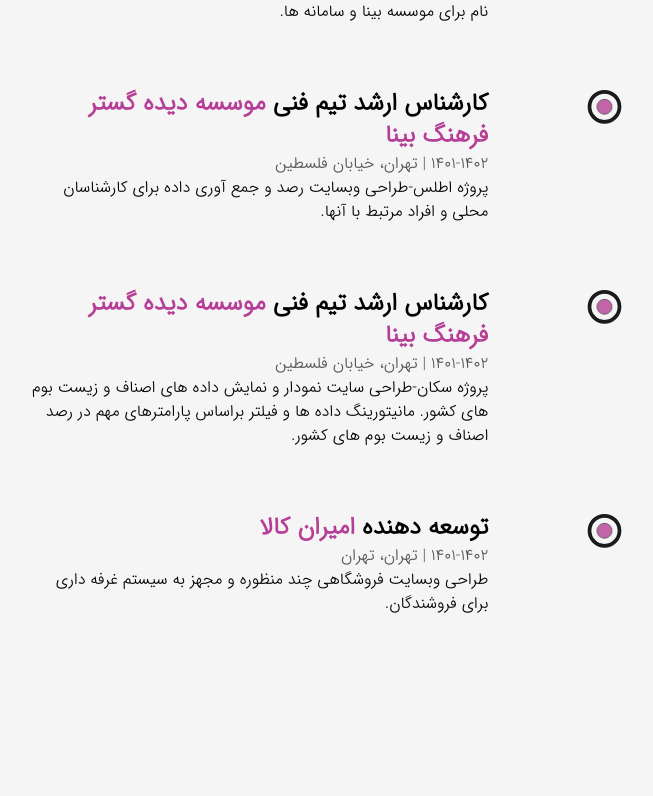
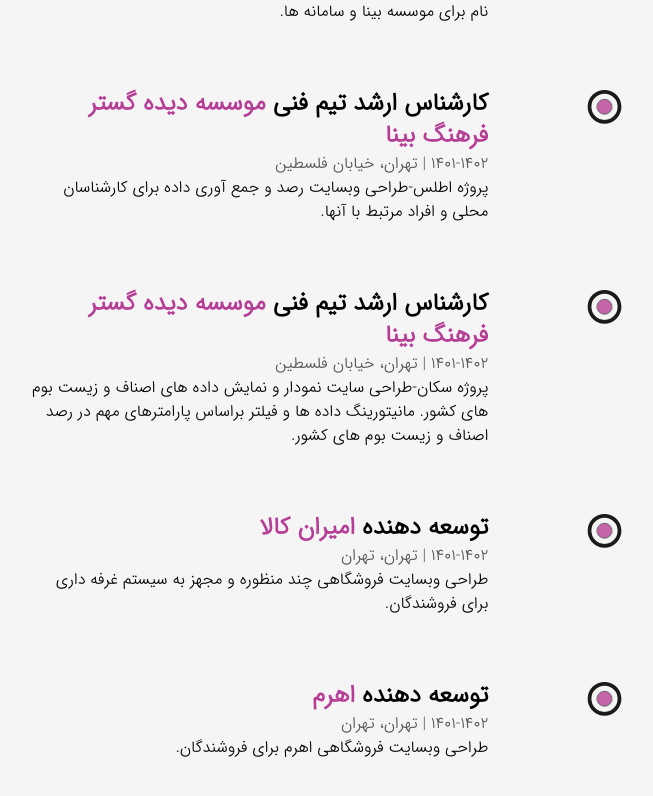
Before and after one commit to pooulad/pooulad.github.io, a Next.js app: page /about in a window 1280 px wide. Shown: the part 3240-4036 px from the top of the page, without its empty margins (382-1035 px from the left). Built offline with nearby package versions, Linux system fonts and the light colour scheme.

Commit message:
add new history

```diff
--- a/src/components/Experience/components/Experience.tsx
+++ b/src/components/Experience/components/Experience.tsx
@@ -34,7 +34,9 @@ const Details = ({
         <h3 className="capitalize font-bold text-2xl sm:text-xl xs:text-lg">
           {position}&nbsp;
           {companyLink === "#" ? (
-            <a className="text-primary dark:text-primaryDark capitalize">{company}</a>
+            <a className="text-primary dark:text-primaryDark capitalize">
+              {company}
+            </a>
           ) : (
             <a
               className="text-primary dark:text-primaryDark capitalize"
@@ -135,6 +137,14 @@ function Experience() {
             address={dictionary.about.experience.ex8.address}
             time={dictionary.about.experience.ex8.time}
           />
+          <Details
+            position={dictionary.about.experience.ex9.position}
+            company={dictionary.about.experience.ex9.company}
+            companyLink={dictionary.about.experience.ex9.companyLink}
+            work={dictionary.about.experience.ex9.work}
+            address={dictionary.about.experience.ex9.address}
+            time={dictionary.about.experience.ex9.time}
+          />
         </ul>
       </div>
     </div>
--- a/src/dictionary/index.ts
+++ b/src/dictionary/index.ts
@@ -158,6 +158,14 @@ export const dictionary = {
         address: "تهران، تهران",
         time: "1401-1402",
       },
+      ex9: {
+        position: "توسعه دهنده",
+        company: "اهرم",
+        companyLink: "https://ahrom.biz/",
+        work: "طراحی وبسایت فروشگاهی اهرم برای فروشندگان.",
+        address: "تهران، تهران",
+        time: "1401-1402",
+      },
     },
   },
   projects: {
```
